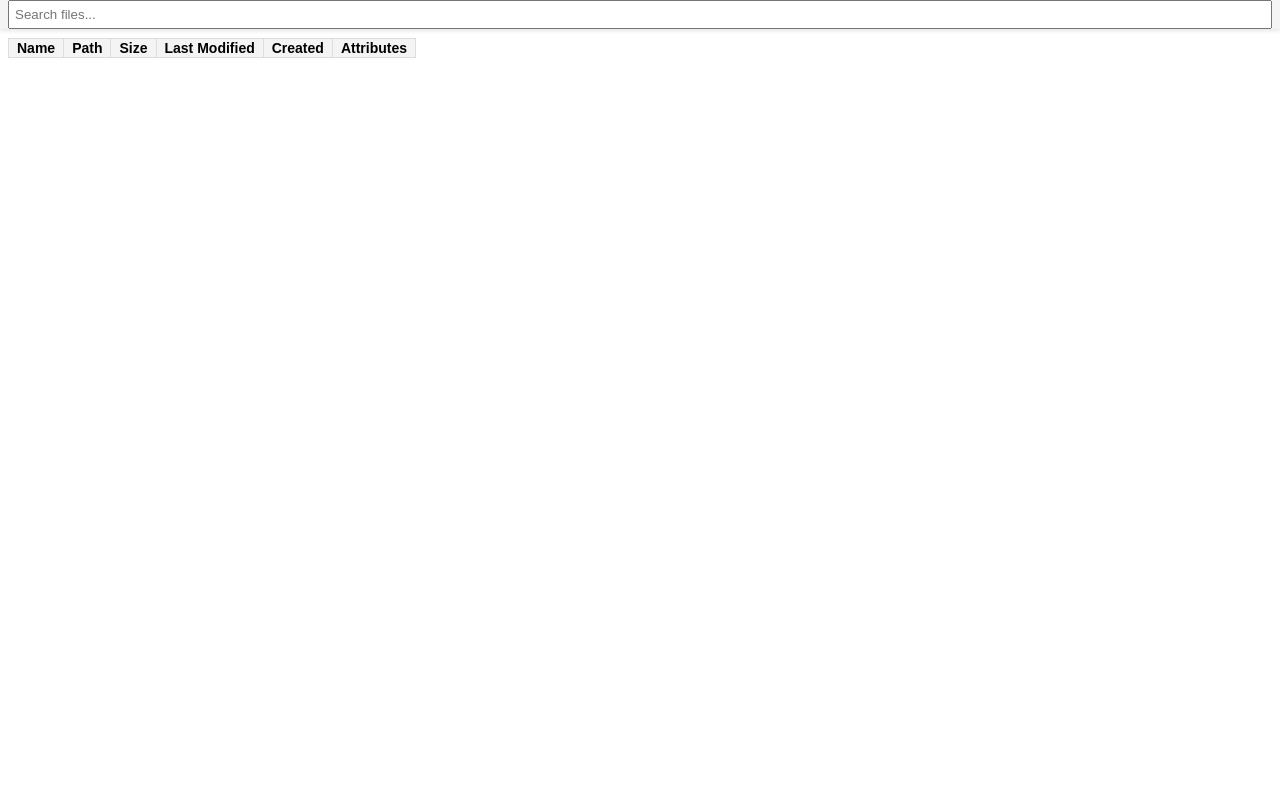
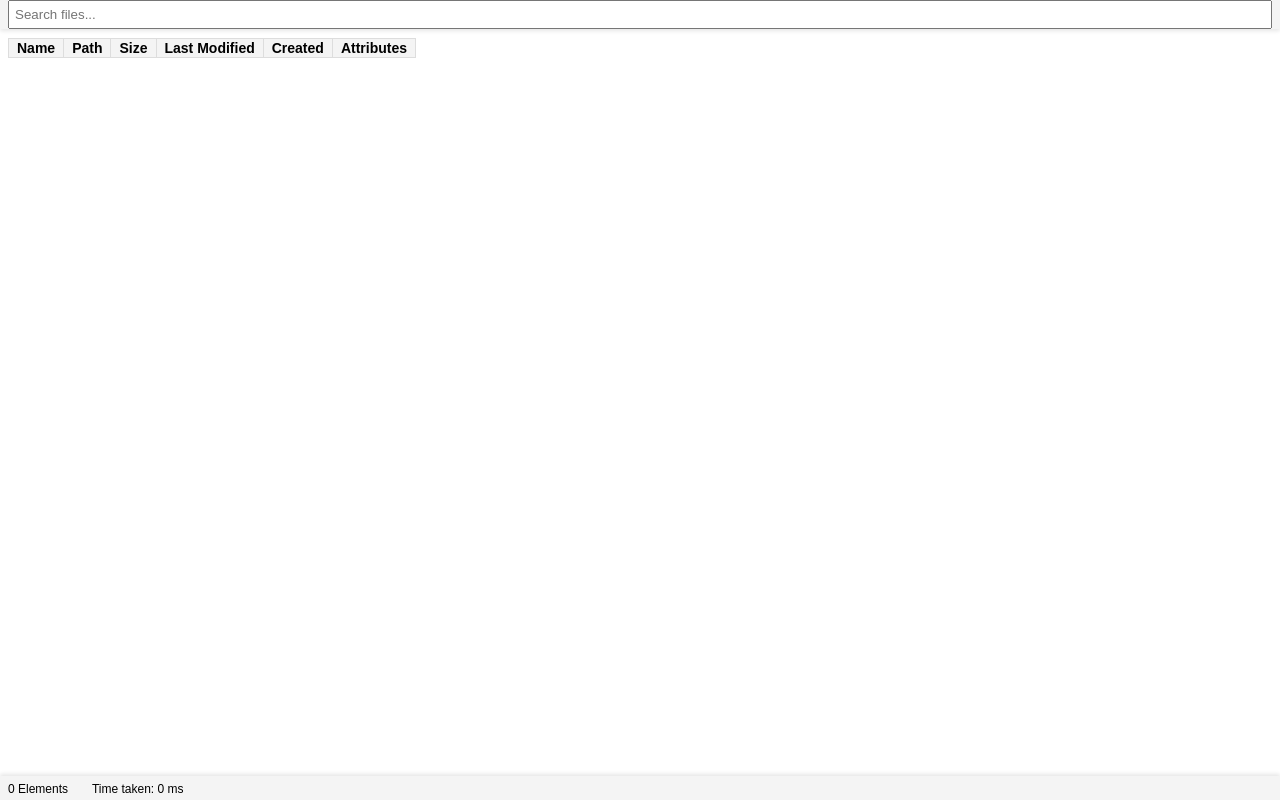
Before and after one commit to SNisin/TankSeek, a plain HTML site: page public/index.html in a window 1280 px wide. Drawn offline with Linux system fonts and the light colour scheme; no server answers.

Commit message:
Added footer with number of results and time taken

```diff
--- a/public/index.html
+++ b/public/index.html
@@ -11,6 +11,7 @@
             /* padding: 1em; */
             margin-top: 30px;
             /* Adjust based on nav height */
+            margin-bottom: 50px;
         }
 
         table {
@@ -117,6 +118,24 @@
             /* Ensure headers are above other content */
         }
 
+        footer {
+            position: fixed;
+            bottom: 0;
+            left: 0;
+            right: 0;
+            background-color: #f4f4f4;
+            padding: 4px 8px;
+            text-align: left;
+            box-shadow: 0 -2px 4px rgba(0, 0, 0, 0.1);
+        }
+
+        footer p {
+            margin: 0;
+            font-size: 12px;
+            display: inline-block;
+            margin-right: 20px;
+        }
+
         * {
             box-sizing: border-box;
         }
@@ -146,6 +165,10 @@
             </tbody>
         </table>
     </div>
+    <footer>
+        <p id="numResults"><span id="totalResultsCount">0</span> Elements</p>
+        <p id="timeTaken">Time taken: <span id="timeTakenVal">0</span> ms</p>
+    </footer>
     <script>
 
         const fileEndingsMap = {
@@ -266,6 +289,9 @@
                     totalResults = data.total;
                     pageSize = data.page_size;
                     currentOffset = data.offset;
+
+                    document.getElementById('totalResultsCount').textContent = totalResults.toLocaleString();
+                    document.getElementById('timeTakenVal').textContent = (data.time_taken / 1000).toLocaleString(undefined, { maximumFractionDigits: 2 });
 
                     displayFiles();
 
```
